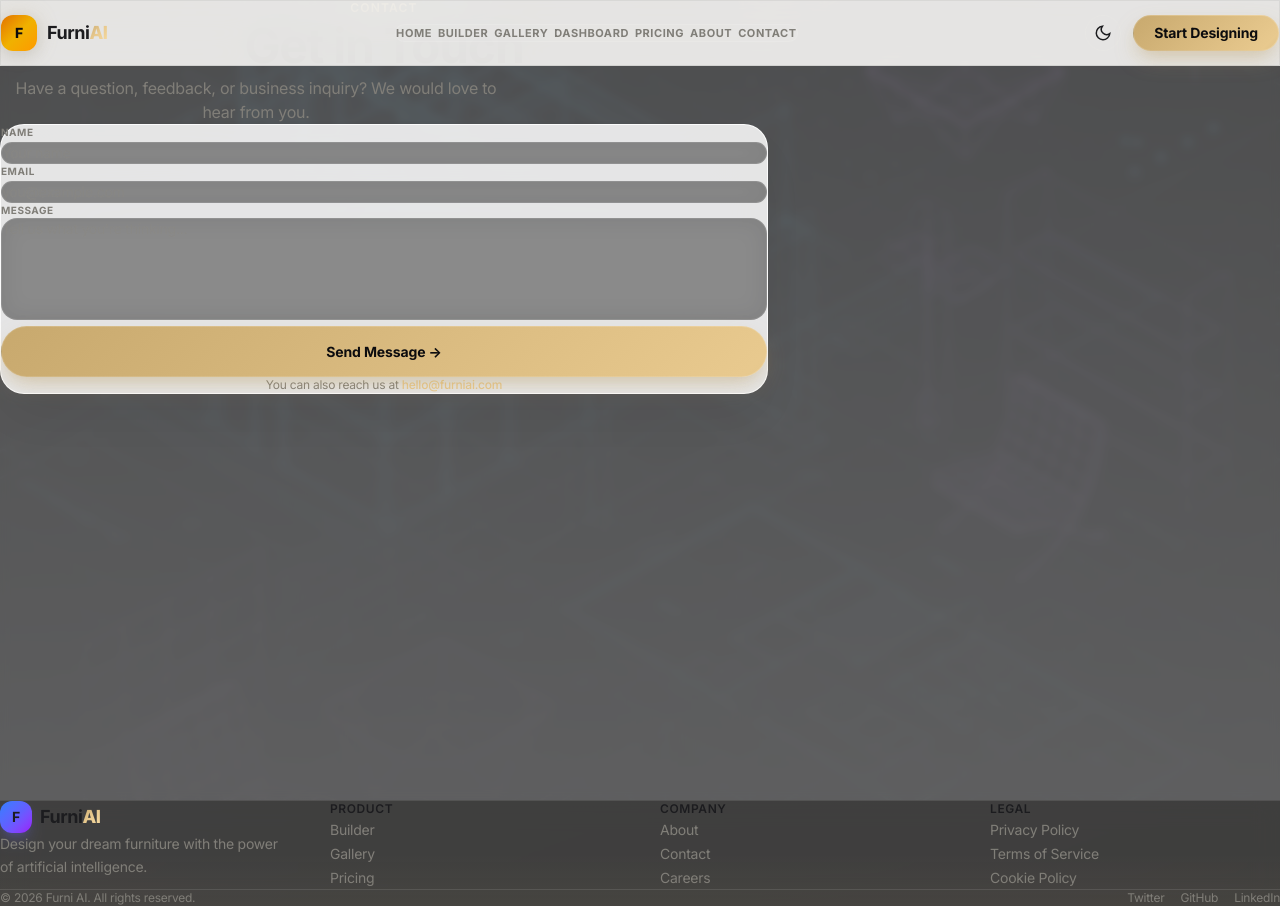
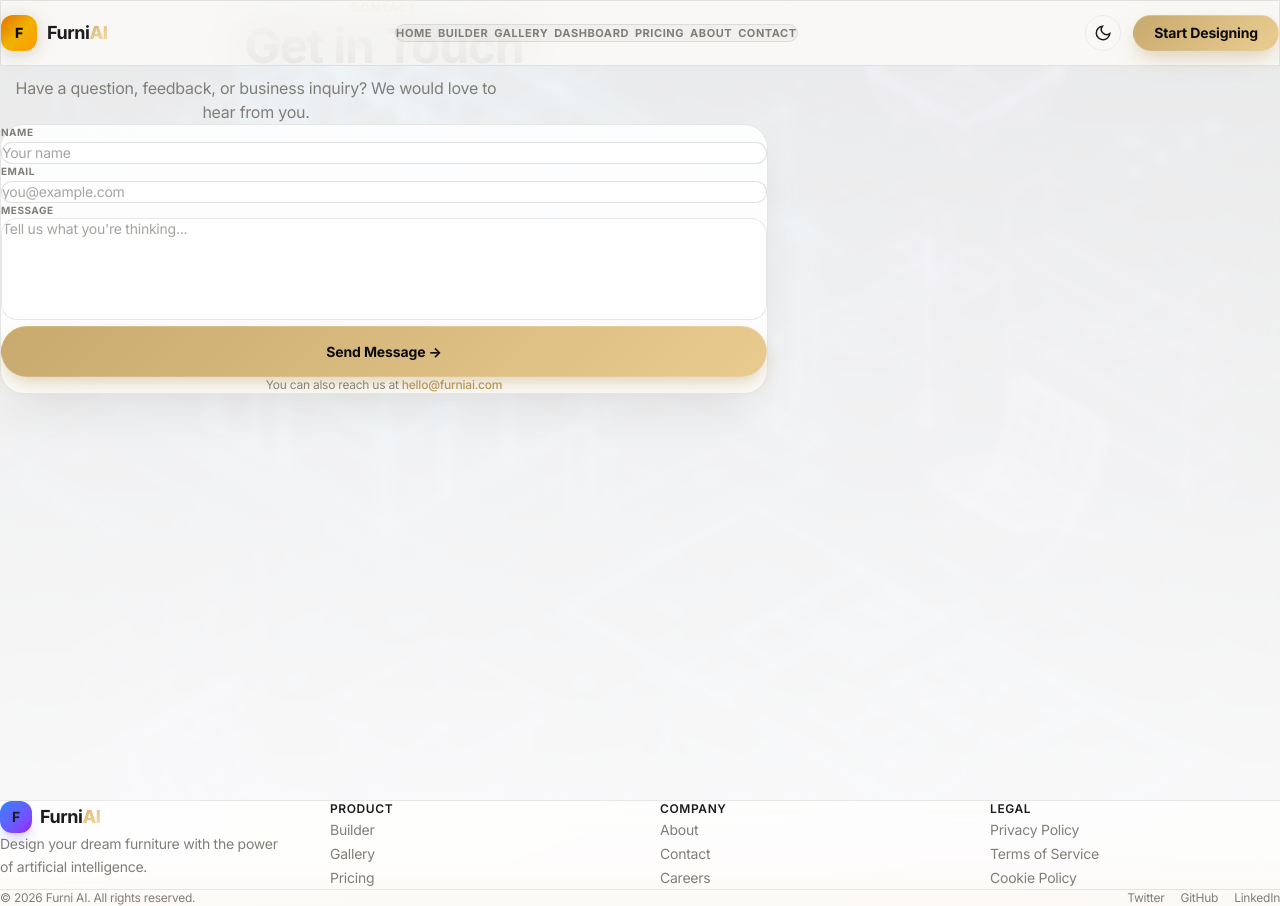
Before and after one commit to xalimovbeka99-commits/FurnAI, a Next.js app: page /contact in a window 1280 px wide. Built offline with nearby package versions, Linux system fonts and the light colour scheme.

Commit message:
style: default to light theme and add global CSS overrides

```diff
--- a/src/app/globals.css
+++ b/src/app/globals.css
@@ -478,3 +478,68 @@ select {
 :root[data-theme="light"] .btn-premium-tertiary:hover {
   background: rgba(0, 0, 0, 0.03);
 }
+
+/* ─── Light Mode Overrides for Transparency & Overlay Classes ─── */
+:root[data-theme="light"] .bg-black\/20 {
+  background-color: rgba(255, 255, 255, 0.4) !important;
+}
+:root[data-theme="light"] .bg-black\/35 {
+  background-color: rgba(255, 255, 255, 0.5) !important;
+}
+:root[data-theme="light"] .bg-black\/40 {
+  background-color: rgba(255, 255, 255, 0.55) !important;
+}
+:root[data-theme="light"] .bg-black\/45 {
+  background-color: rgba(255, 255, 255, 0.6) !important;
+}
+:root[data-theme="light"] .bg-black\/55 {
+  background-color: rgba(255, 255, 255, 0.6) !important;
+}
+:root[data-theme="light"] .bg-black\/60 {
+  background-color: rgba(255, 255, 255, 0.65) !important;
+}
+:root[data-theme="light"] .bg-black\/75 {
+  background-color: rgba(255, 255, 255, 0.75) !important;
+}
+:root[data-theme="light"] .bg-black\/80 {
+  background-color: rgba(255, 255, 255, 0.8) !important;
+}
+
+/* Translucent white elements to translucent dark styles */
+:root[data-theme="light"] .bg-white\/5 {
+  background-color: rgba(0, 0, 0, 0.03) !important;
+}
+:root[data-theme="light"] .bg-white\/10 {
+  background-color: rgba(0, 0, 0, 0.06) !important;
+}
+
+/* Border overrides to subtle light borders instead of high-contrast white borders */
+:root[data-theme="light"] .border-white\/5 {
+  border-color: rgba(0, 0, 0, 0.05) !important;
+}
+:root[data-theme="light"] .border-white\/10 {
+  border-color: rgba(0, 0, 0, 0.09) !important;
+}
+:root[data-theme="light"] .border-white\/15 {
+  border-color: rgba(0, 0, 0, 0.13) !important;
+}
+
+/* Accent color overrides for better contrast in light mode */
+:root[data-theme="light"] .text-accent-light {
+  color: var(--color-accent) !important;
+}
+
+/* Form controls styling under light mode */
+:root[data-theme="light"] input[type="text"],
+:root[data-theme="light"] input[type="email"],
+:root[data-theme="light"] textarea {
+  background-color: rgba(255, 255, 255, 0.75) !important;
+  border-color: rgba(0, 0, 0, 0.12) !important;
+  color: var(--color-foreground) !important;
+}
+:root[data-theme="light"] input[type="text"]::placeholder,
+:root[data-theme="light"] input[type="email"]::placeholder,
+:root[data-theme="light"] textarea::placeholder {
+  color: var(--color-muted) !important;
+  opacity: 0.7;
+}
--- a/src/app/layout.js
+++ b/src/app/layout.js
@@ -28,7 +28,7 @@ export const metadata = {
 
 export default function RootLayout({ children }) {
   return (
-    <html lang="en" data-theme="dark" suppressHydrationWarning>
+    <html lang="en" data-theme="light" suppressHydrationWarning>
       <body className="antialiased">
         <ThemeProvider>
           <Navbar />
```
